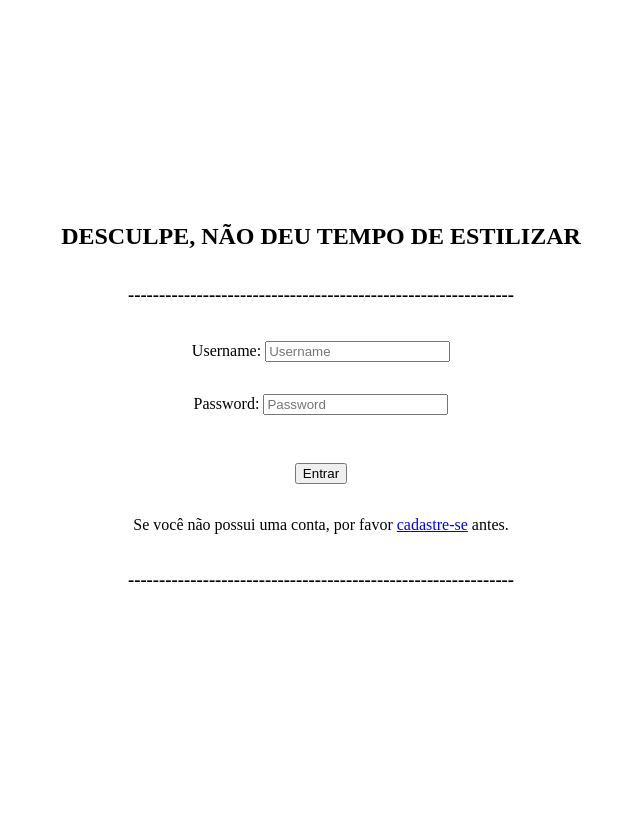
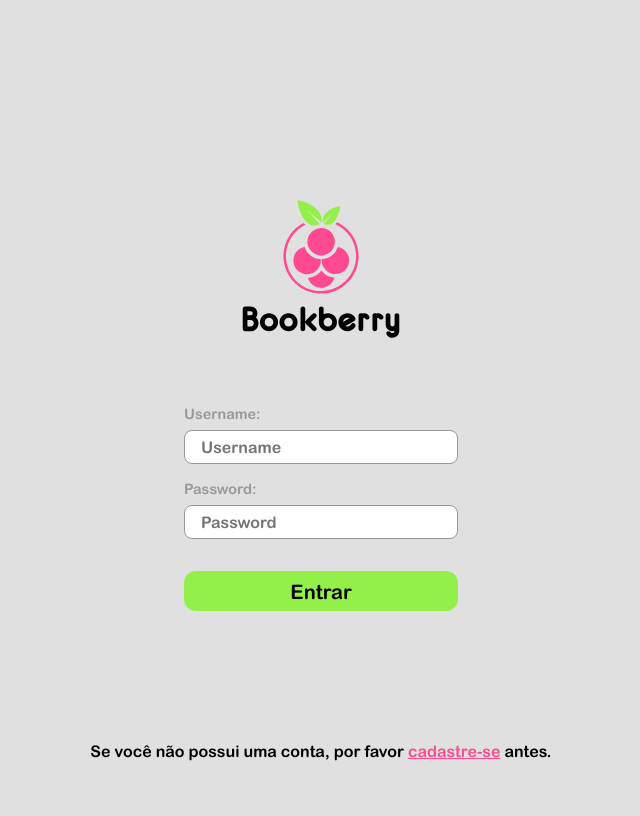
Before and after one commit to juliokozarewicz/bookberry, a Django app: page /accounts/login/ in a window 1280 px wide. Shown: the whole page, without its empty margins (319-959 px from the left). After the commit the page ends 761 px from the top, so only its background shows below. Run offline with Django 5.2, Linux system fonts and the light colour scheme.

Commit message:
[ LOGIN ] ( design ) Alteração de layout.

```diff
--- /dev/null
+++ b/statics/core/css/login.css
@@ -0,0 +1,119 @@
+@import url("colors.css");
+
+@font-face {
+	font-family: 'title';
+	src: url('../fonts/title.ttf') format('truetype');
+}
+
+* {
+	margin: 0;
+	padding: 0;
+	box-sizing: border-box;
+	-webkit-tap-highlight-color: rgba(0, 0, 0, 0);
+	font-weight: normal;
+}
+
+body {
+    background-color: var(--gray2);
+}
+
+#id_password_helptext, #id_remember  {
+    display: none;
+}
+
+label[for="id_remember"] {
+    display: none;
+}
+
+form {
+    display: flex;
+    flex-direction: column;
+    align-items: center;
+    justify-content: center;
+
+    font-family: title;
+}
+
+body > div:nth-child(1) > form:nth-child(2) > p {
+    margin-top: 2vh;
+
+    display: flex;
+    flex-direction: column;
+    align-items: start;
+    justify-content: start;
+
+    font-size: 1.8vh;
+
+    color: var(--gray3);
+}
+
+input {
+    all: initial;
+
+    margin-top: 1vh;
+
+    width: 30vh;
+    height: 4vh;
+
+    background-color: white;
+    border: 0.1vh solid var(--gray3);
+
+    padding-left: 2vh;
+    padding-right: 2vh;
+
+    font-family: title;
+    font-size: 2vh;
+
+    border-radius: 1vh;
+}
+
+input:focus {
+    border: 0.2vh solid var(--black);
+}
+
+button[type="submit"] {
+    all: initial;
+
+    width: 100%;
+    height: 5vh;
+
+    background-color: var(--green);
+
+    font-family: title;
+    font-size: 2.5vh;
+
+    cursor: pointer;
+
+    border-radius: 1.5vh;
+
+    display: flex;
+    align-items: center;
+    justify-content: center;
+
+    margin-top: 2vh;
+}
+
+button[type="submit"]:hover {
+    opacity: 80%;
+}
+
+#textsingup{
+    position: absolute;
+    bottom: 5vh;
+    font-family: title;
+    font-size: 2vh;
+}
+
+#logoimglogin {
+    position: relative;
+
+    height: 20vh;
+    margin-bottom: 5vh;
+}
+
+#textsingup > a:nth-child(1) {
+    font-family: title;
+    font-size: 2vh;
+
+    color: var(--pink);
+}
--- a/templates/allauth/account/login.html
+++ b/templates/allauth/account/login.html
@@ -1,24 +1,9 @@
 <head>
+    {% load static %}
     <meta charset="UTF-8">
     <meta name="viewport" content="width=device-width, initial-scale=1.0">
+    <link rel="stylesheet" href="{% static '/core/css/login.css' %}">
     <title>Entrar</title>
-    <style>
-
-        #id_password_helptext, #id_remember  {
-            display: none;
-        }
-
-        label[for="id_remember"] {
-            display: none;
-        }
-
-        form {
-            display: flex;
-            flex-direction: column;
-            align-items: center;
-            justify-content: center;
-        };
-    </style>
 </head>
 
 
@@ -29,8 +14,8 @@
 {% block content %}
 
 <div style="width: 100%; height: 100vh; display: flex; flex-direction: column; align-items: center; justify-content: center;">
-    <h1 style="font-size: 3vh;"> DESCULPE, NÃO DEU TEMPO DE ESTILIZAR </h1>
-    <h3>--------------------------------------------------------------</h3>
+
+    <img id="logoimglogin" src="{% static '/core/images/logo.svg' %}" />
 
     {% url 'account_login' as login_url %}
     {% element form form=form method="post" action=login_url tags="entrance,login" %}
@@ -51,12 +36,10 @@
         {% endslot %}
     {% endelement %}
 
-    <p>
+    <p id="textsingup">
         {% blocktrans %}Se você não possui uma conta, por favor
     <a href="{{ signup_url }}">cadastre-se</a> antes.{% endblocktrans %}
     </p>
-
-    <h3>--------------------------------------------------------------</h3>
 </div>
 
 
--- a/templates/core/edit.html
+++ b/templates/core/edit.html
@@ -43,7 +43,7 @@
                 {{form.autor}}
             </div>
 
-            <input type="submit" name="" value="Inserir" id="senddata">
+            <input type="submit" name="" value="Alterar" id="senddata">
 
         </form>
 
```
